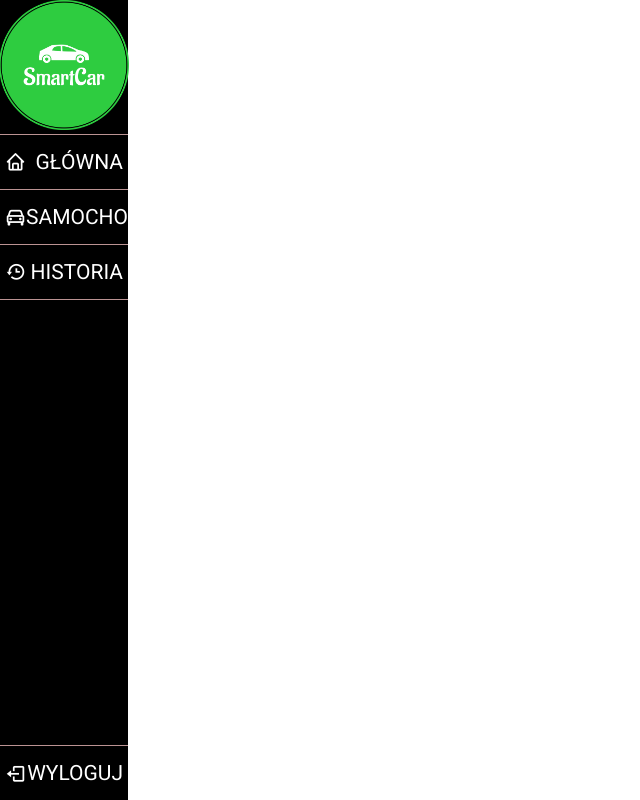
After one commit to oslusarczyk/WdPAI, a PHP site: page /public/views/cars.php in a window 1280 px wide. The commit adds this page. Shown: the whole page, without its empty margins (0-640 px from the left). Run offline with PHP 8.4, Linux system fonts and the light colour scheme; a stand-in replaces the project's code that opens the database connection.

Commit message:
active link change

```diff
--- a/index.php
+++ b/index.php
@@ -12,6 +12,8 @@ $path = parse_url( $path, PHP_URL_PATH);
 
 if(isset($_SESSION['user'])){
     Router::get('main','SecurityController');
+    Router::get('cars','SecurityController');
+    Router::get('history','SecurityController');
     Router::get('logout','SecurityController');
 }
 Router::get('', 'DefaultController');
--- a/public/css/main.css
+++ b/public/css/main.css
@@ -36,6 +36,10 @@ a{
     padding: 15px 5px;
     border-top: 1px solid #BB9393;
     text-align: right;
+}
+
+a.active{
+    color: var(--main-color);
 }
 
 i{
--- /dev/null
+++ b/public/js/nav.js
@@ -0,0 +1,10 @@
+const navLinks = document.querySelectorAll(".navParts a")
+const currentPage = window.location.href;
+
+navLinks.forEach(navLink => {
+    if(currentPage === navLink.href){
+        navLink.classList.add("active")
+    }
+    // link = navLink.href.split("/").pop()
+    // console.log(link)
+})
--- /dev/null
+++ b/public/views/cars.php
@@ -0,0 +1,19 @@
+<!DOCTYPE html>
+<html lang="en">
+
+<head>
+    <meta charset="UTF-8">
+    <meta http-equiv="X-UA-Compatible" content="IE=edge">
+    <meta name="viewport" content="width=device-width, initial-scale=1.0">
+    <link href='https://unpkg.com/boxicons@2.1.4/css/boxicons.min.css' rel='stylesheet'>
+    <link rel="stylesheet" type="text/css"  href="public/css/basic_styling.css">
+    <link rel="stylesheet" type="text/css" href="public/css/main.css">
+
+    <title>SAMOCHODY</title>
+</head>
+
+<body>
+    <?php include_once __DIR__ . '/shared/nav.php' ?>
+</body>
+
+</html>
--- a/public/views/shared/nav.php
+++ b/public/views/shared/nav.php
@@ -1,25 +1,18 @@
+<script src="public\js\nav.js" defer></script>
+
 <nav>
     <div class="header_logo">
         <img src="public\img\smartcar_logo.png" alt="SmartCar logo">
     </div>
     <div class="navParts">
-        <a href=""><i class='bx bx-home'></i>
+        <a href="/main"><i class='bx bx-home'></i>
             <p>główna</p>
         </a>
-        <a href=""><i class='bx bx-search'></i>
-            <p>wyszukaj</p>
+        <a href="/cars"><i class='bx bx-car'></i>
+            <p>samochody</p>
         </a>
-        <a href=""><i class='bx bx-history'></i>
+        <a href="/history"><i class='bx bx-history'></i>
             <p>historia</p>
-        </a>
-        <a class="end" href="/logout"><i class='bx bx-log-out'></i>
-            <p>wyloguj</p>
-        </a>
-        <a class="end" href="/logout"><i class='bx bx-log-out'></i>
-            <p>wyloguj</p>
-        </a>
-        <a class="end" href="/logout"><i class='bx bx-log-out'></i>
-            <p>wyloguj</p>
         </a>
         <a class="end" href="/logout"><i class='bx bx-log-out'></i>
             <p>wyloguj</p>
```
Also changed, not shown: public/views/history.php (added, +19 -0 lines), src/controllers/SecurityController.php (+12 -0 lines).
